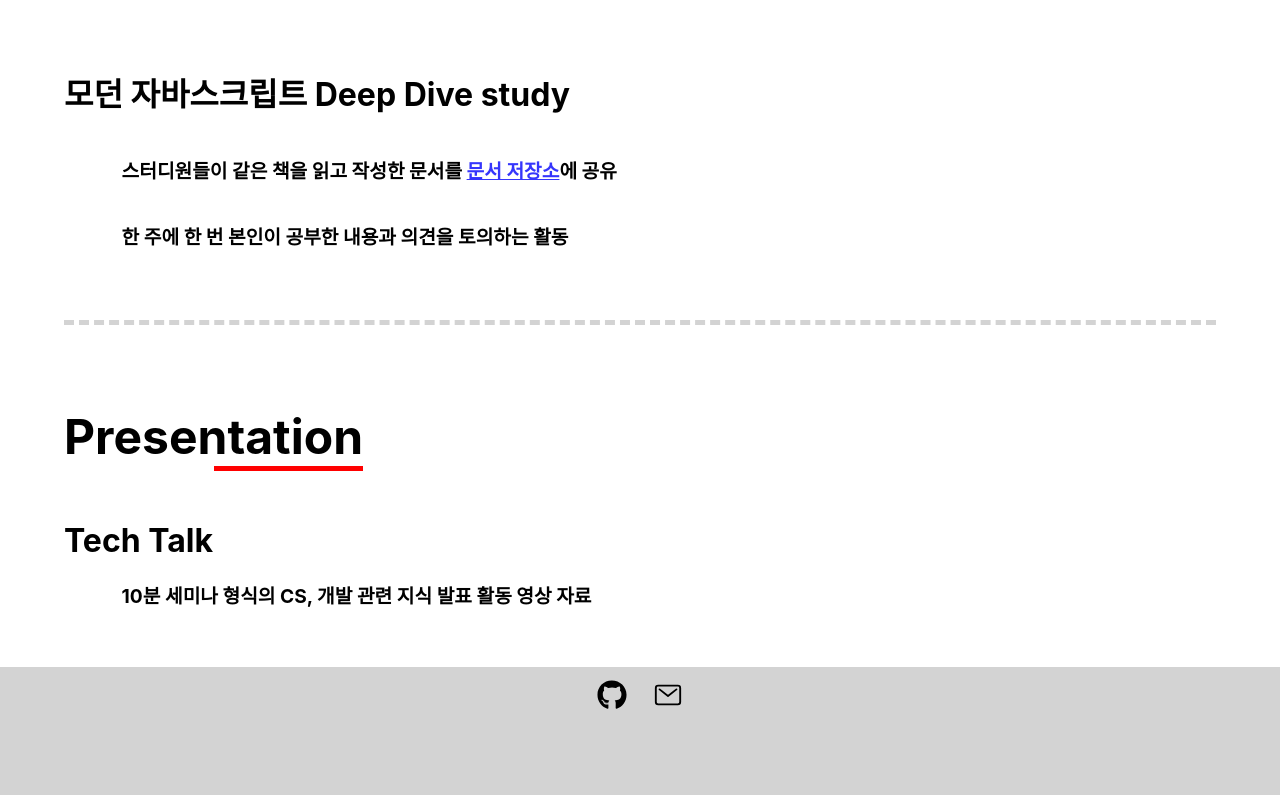
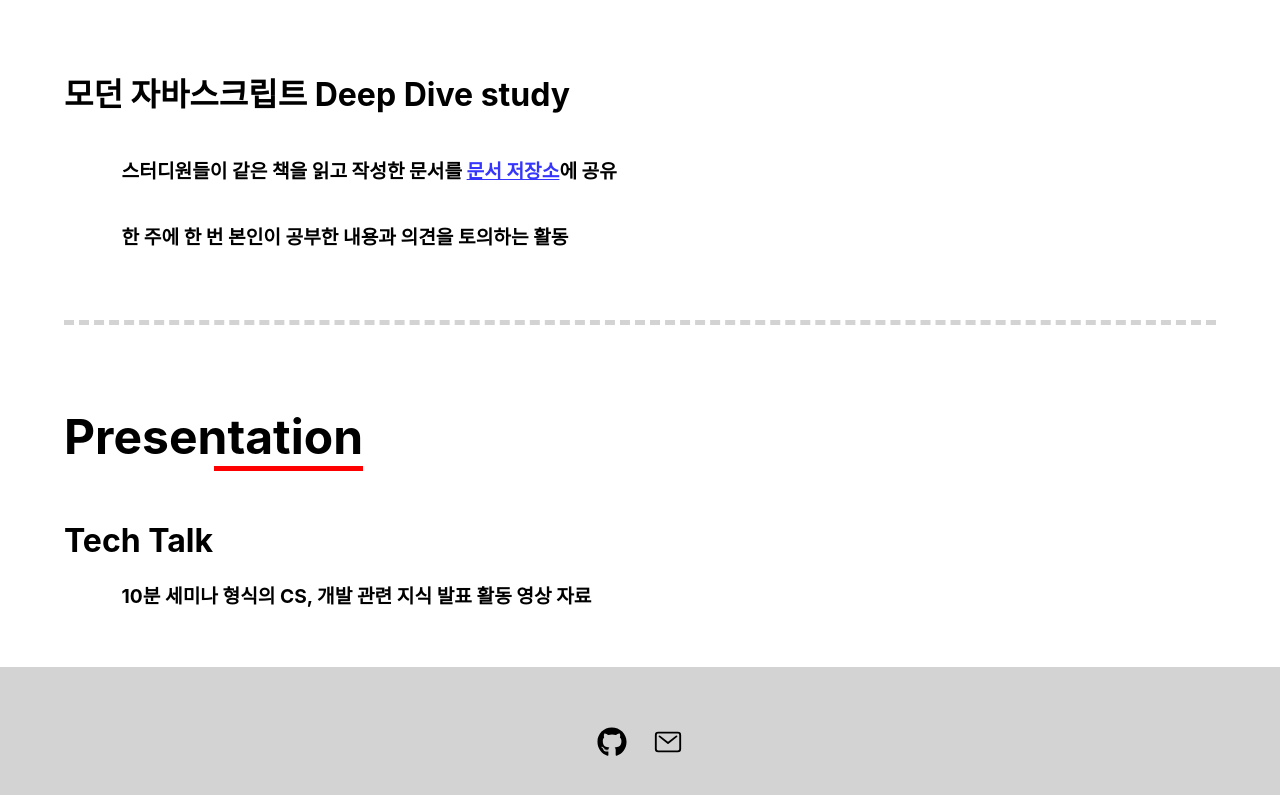
Before and after one commit to pho9902/Web-Portfolio, a React (Create React App) app: page / in a window 1280 px wide. Shown: the part 5967-6762 px from the top of the page. Built offline with nearby package versions, Linux system fonts and the light colour scheme.

Commit message:
footer 아이콘 수직 수평 가운데 정렬

```diff
--- a/src/styles/footer/footer.module.scss
+++ b/src/styles/footer/footer.module.scss
@@ -4,6 +4,7 @@
   display: flex;
   background-color: lightgray;
   justify-content: center;
+  align-items: center;
   * {
     cursor: pointer;
     margin: 1%;
--- a/src/styles/pns/pns.module.scss
+++ b/src/styles/pns/pns.module.scss
@@ -48,6 +48,8 @@
   display: flex;
   width: 100%;
   justify-content: space-between;
+  // gap: 30px;
+
   @include notDeskTop {
     flex-direction: column;
   }
```
